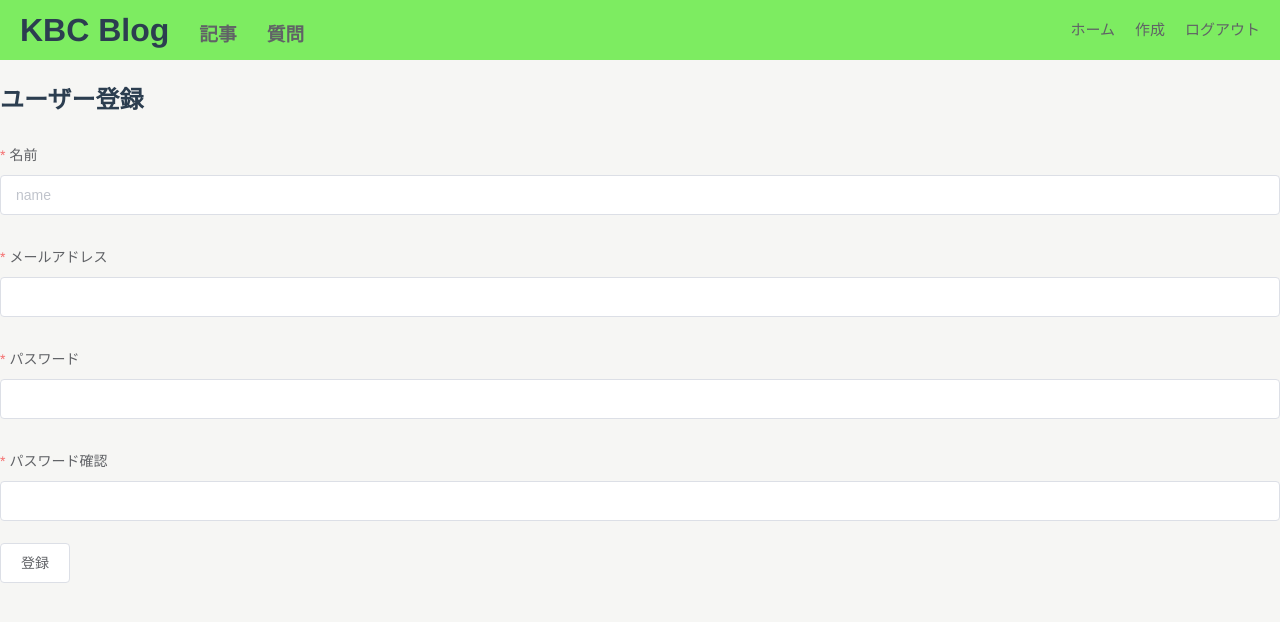
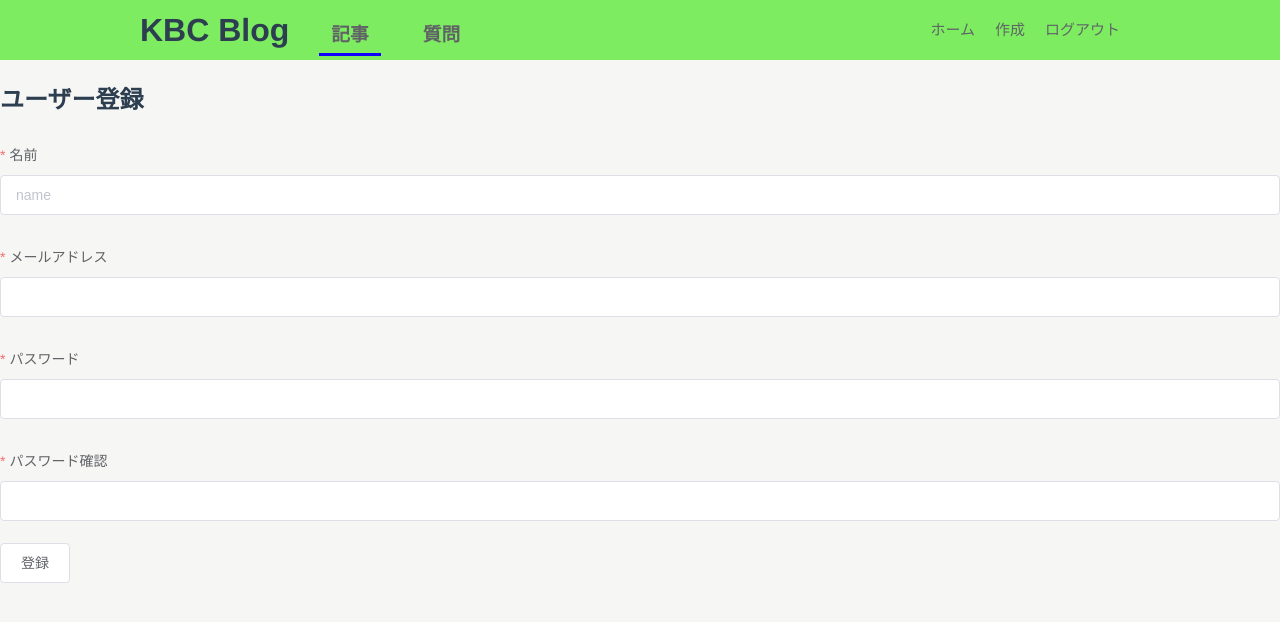
Before and after one commit to DaikiKawaoka/KbcBlog, a Vue app in the folder assets/: page /login in a window 1280 px wide. Both pictures are taken after a click on the button "Signup". Shown: the top 622 px of the page. Built offline with nearby package versions, Linux system fonts and the light colour scheme; what vue-cookies would draw is missing.

Commit message:
css調整

```diff
--- a/assets/src/articles/Index.vue
+++ b/assets/src/articles/Index.vue
@@ -1,16 +1,19 @@
 <template>
   <div id="app">
     <Header></Header>
-    <div class="index-main">
+    <div class="index-main body-main">
       <div class="index-menu">
         <div></div>
       </div>
       <div class="article-all-div">
         <div v-for="article in articles" :key="article.id" class="article-show-div">
-          <router-link v-bind:to="{ name : 'ArticleShow', params : { id: article.id }}">
-            <h2> {{article.title}}</h2>
-          </router-link>
-          <h3>{{ article.name }}</h3>
+          <div class="article-user-icon"></div>
+          <div class="article-index-body">
+            <router-link v-bind:to="{ name : 'ArticleShow', params : { id: article.id }}" class="a-tag">
+              <h2 class="article-title-index"> {{article.title}}</h2>
+            </router-link>
+            <h3 class="article-user-name">{{ article.name }}</h3>
+          </div>
         </div>
       </div>
     </div>
@@ -67,23 +70,48 @@ body {
   padding-bottom: 30px;
   background-color: #F6F6F4;
 }
-h2{
-  text-align: left;
+.body-main{
+  width: 1000px;
+  margin: 0 auto 0 auto;
 }
 .index-main{
   display: flex;
   margin-top: 30px;
 }
 .index-menu{
-  width: 30%;
+  width: 300px;
   background-color: #F6F6F4;
 }
 .article-all-div{
-  width: 55%;
+  width: 600px;
   background-color: #fff;
 }
 .article-show-div{
   padding-left: 20px;
   border: solid 1px #eee;
+  display: flex;
+}
+.article-user-icon{
+  margin-top: 25px;
+  background-color: #ccc;
+  width: 40px;
+  height: 40px;
+  border-radius: 50%;
+}
+.article-index-body{
+  margin-left: 20px;
+}
+.article-title-index{
+  font-size: 20px;
+  width: 500px;
+  text-align: left;
+}
+.article-user-name{
+  font-size: 13px;
+}
+.a-tag{
+  color: #000;
+  text-decoration: none;
+  cursor: pointer;
 }
 </style>
--- a/assets/src/articles/Show.vue
+++ b/assets/src/articles/Show.vue
@@ -1,7 +1,7 @@
 <template>
   <div id="app">
     <Header></Header>
-    <div class="article-show-main">
+    <div class="article-show-main body-main">
       <div v-if="this.article != null">
         <h1 class="article-title">{{article.title}}</h1>
         <div class="article-form__preview-body">
--- a/assets/src/components/Header.vue
+++ b/assets/src/components/Header.vue
@@ -1,23 +1,28 @@
 <template>
   <header id="header">
+    <div class="body-main header-body-main-div">
       <div class="header-left">
         <h1 class="title">KBC Blog</h1>
-      <h3 class="header-article">記事</h3>
-      <h3 class="header-question">質問</h3>
+        <h3 v-if="!loginpage" class="header-article">記事</h3>
+        <h3 v-if="!loginpage" class="header-question">質問</h3>
       </div>
-    <nav id="header-nav">
+      <nav v-if="!loginpage" id="header-nav">
         <ul>
           <li><router-link tag="li" id="home-nav" to="/" class="a-tag">ホーム</router-link></li>
           <li><router-link tag="li" id="gift-nav" to="/Articles/new" class="a-tag">作成</router-link></li>
           <li class="a-tag" @click="logout">ログアウト</li>
         </ul>
       </nav>
+    </div>
   </header>
 </template>
 
 <script>
 
 export default {
+  props: {
+    loginpage: Boolean,
+  },
   methods: {
     logout: function() {
       this.$cookies.remove("JWT");
@@ -31,11 +36,12 @@ export default {
 #header{
   height: 60px;
   background: #7dec61;
+}
+.header-body-main-div{
   display: flex;
 }
 .header-left{
   margin: 0;
-  padding-left: 20px;
   width: 50%;
   display: flex;
 }
@@ -44,9 +50,14 @@ export default {
   margin: 0;
 }
 .header-article,.header-question{
-  padding-left: 30px;
+  margin-left: 30px;
+  margin-bottom: 10px;
+  padding: 0 12px 7px 12px;
   color: #606266;
   cursor: pointer;
+}
+.header-article{
+  border-bottom: 3px solid #1100ff;
 }
 #header-nav{
   width: 50%;
@@ -67,7 +78,7 @@ li{
   margin-right: 20px;
   font-size: 15px;
   text-align: right;
-  color: #606266;
+  color: #606566;
   text-decoration: none;
   cursor: pointer;
 }
--- a/assets/src/sessions/Login.vue
+++ b/assets/src/sessions/Login.vue
@@ -1,7 +1,7 @@
 <template>
   <div id="login-all">
-    <Header></Header>
-
+    <Header :loginpage="loginpage"></Header>
+    <div class="body-main">
       <div v-if="errors.length != 0">
         <ul class="error-ul" v-for="e in errors" :key="e">
             <li class="error-icon-li"><i class="el-icon-warning-outline"></i></li>
@@ -30,6 +30,7 @@
 
       </el-card>
     </div>
+  </div>
 </template>
 
 <script>
@@ -41,7 +42,8 @@ export default {
     return {
       KBC_mail: '',
       password: '',
-      errors: ''
+      errors: '',
+      loginpage: true
     };
   },
   components: {
```
Lines whose indentation alone changed are shown as unchanged.
